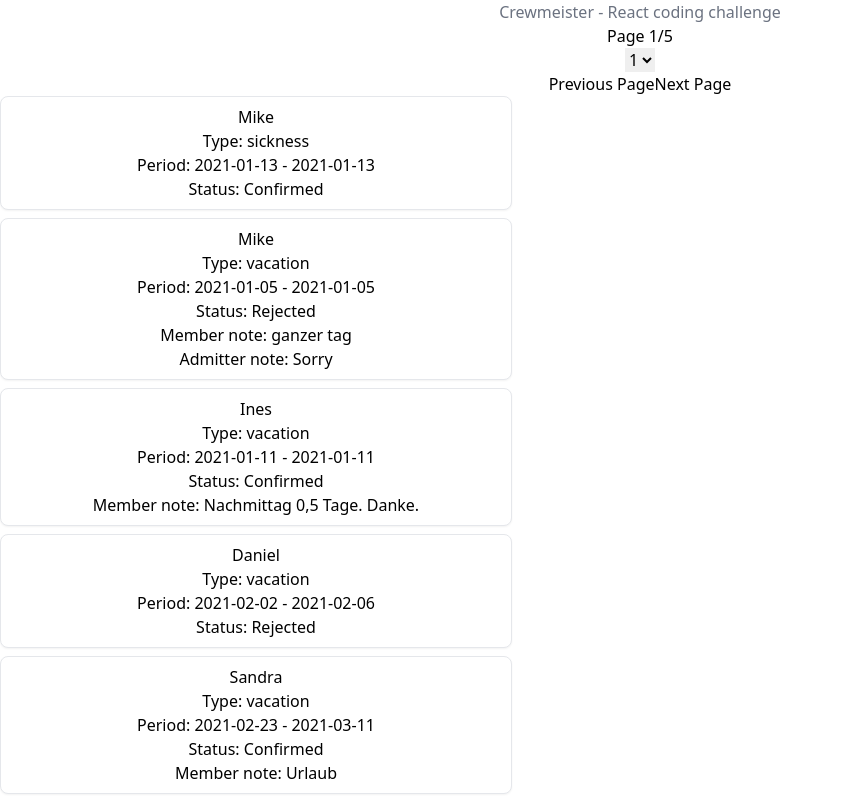
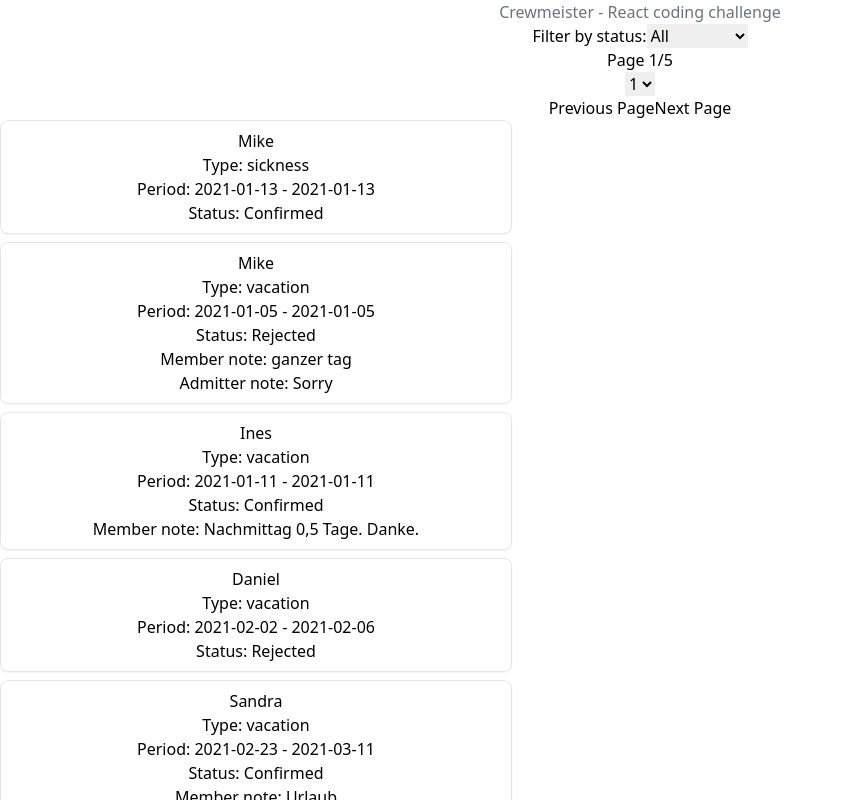
Before and after one commit to samazon/absence-manager-client, a React (Vite) app: page / in a window 1280 px wide. Shown: the top 800 px of the page, without its empty margins (0-843 px from the left). Built offline with nearby package versions, Linux system fonts and the light colour scheme.

Commit message:
Added functionality to filter absences by status

```diff
--- a/src/components/AbsenceList.tsx
+++ b/src/components/AbsenceList.tsx
@@ -1,8 +1,7 @@
-import { Absence } from '@/constants/types';
+import { Absence, FILTER_OPTIONS } from '@/constants/types';
 import AbsenceListItem from './AbsenceListItem';
 import { RootState } from '../store';
 import { useSelector } from 'react-redux';
-import { statusChecker } from '@/utils/statusChecker';
 import { useState } from 'react';
 import Pagination from './Pagination';
 
@@ -14,6 +13,7 @@ const AbsenceList: React.FC<AbsenceListProps> = ({
   pageSize = 10
 }: AbsenceListProps) => {
   const [page, setPage] = useState(1);
+  const [selectedFilter, setSelectedFilter] = useState<string>('all');
 
   const absences = useSelector<RootState, Absence[]>((state) =>
     Object.values(state.absence.data).slice(
@@ -21,15 +21,10 @@ const AbsenceList: React.FC<AbsenceListProps> = ({
       page * pageSize
     )
   );
-
   const totalAbsences = useSelector<RootState, Absence[]>((state) =>
     Object.values(state.absence.data)
   );
-
   const totalPages = Math.ceil(totalAbsences.length / pageSize);
-
-  console.log(totalPages);
-
   const members = useSelector((state: RootState) => state.members.data);
 
   const handlePrevClick = () => {
@@ -44,8 +39,32 @@ const AbsenceList: React.FC<AbsenceListProps> = ({
     setPage(pageNumber);
   };
 
+  const handleFilterChange = (event: React.ChangeEvent<HTMLSelectElement>) => {
+    setSelectedFilter(event.target.value);
+  };
+
+  const filteredAbsences = absences.filter((absence) => {
+    if (selectedFilter === 'all') {
+      return true;
+    }
+    return absence.status.toLowerCase() === selectedFilter;
+  });
+
   return (
     <>
+      <div className="filter-dropdown">
+        <label htmlFor="filter">Filter by status:</label>
+        <select
+          id="filter"
+          value={selectedFilter}
+          onChange={handleFilterChange}>
+          {FILTER_OPTIONS.map((option) => (
+            <option key={option.value} value={option.value}>
+              {option.label}
+            </option>
+          ))}
+        </select>
+      </div>
       <Pagination
         totalPages={totalPages}
         currentPage={page}
@@ -57,20 +76,17 @@ const AbsenceList: React.FC<AbsenceListProps> = ({
       <button disabled={page === totalPages} onClick={handleNextClick}>
         Next Page
       </button>
-
+      {!filteredAbsences.length && <div>No Record Found!</div>}
       <ul className="flex flex-wrap flex-col justify-center">
-        {absences &&
-          absences.map((absence) => {
+        {filteredAbsences &&
+          filteredAbsences.map((absence) => {
             return (
               <AbsenceListItem
                 name={members[absence.userId].name}
                 key={absence.id}
                 period={`${absence.startDate} - ${absence.endDate}`}
                 type={absence.type}
-                status={statusChecker({
-                  confirmedAt: absence.confirmedAt,
-                  rejectedAt: absence.rejectedAt
-                })}
+                status={absence.status}
                 memberNote={absence.memberNote}
                 admitterNote={absence.admitterNote}
               />
--- a/src/constants/types.ts
+++ b/src/constants/types.ts
@@ -10,6 +10,7 @@ export interface Absence {
   startDate: string;
   type: string;
   userId: number;
+  status: string;
 }
 
 export interface Member {
@@ -22,7 +23,7 @@ export interface Member {
 
 export const FILTER_OPTIONS = [
   { label: 'All', value: 'all' },
-  { label: 'Approved', value: 'approved' },
-  { label: 'Pending', value: 'pending' },
+  { label: 'Confirmed', value: 'confirmed' },
+  { label: 'Requested', value: 'requested' },
   { label: 'Rejected', value: 'rejected' }
 ];
--- a/src/store/absenceSlice.ts
+++ b/src/store/absenceSlice.ts
@@ -1,6 +1,7 @@
 // absenceSlice.ts
 import { createSlice, PayloadAction } from '@reduxjs/toolkit';
 import { Absence } from '@/constants/types';
+import { statusChecker } from '@/utils/statusChecker';
 
 interface AbsenceState {
   data: { [id: string]: Absence };
@@ -26,7 +27,13 @@ const absenceSlice = createSlice({
       state.isLoading = false;
       state.data = {};
       action.payload.forEach((absence) => {
-        state.data[absence.id] = absence;
+        state.data[absence.id] = {
+          ...absence,
+          status: statusChecker({
+            confirmedAt: absence.confirmedAt,
+            rejectedAt: absence.rejectedAt
+          })
+        };
       });
     },
     getAbsencesFailure(state, action: PayloadAction<string>) {
```
